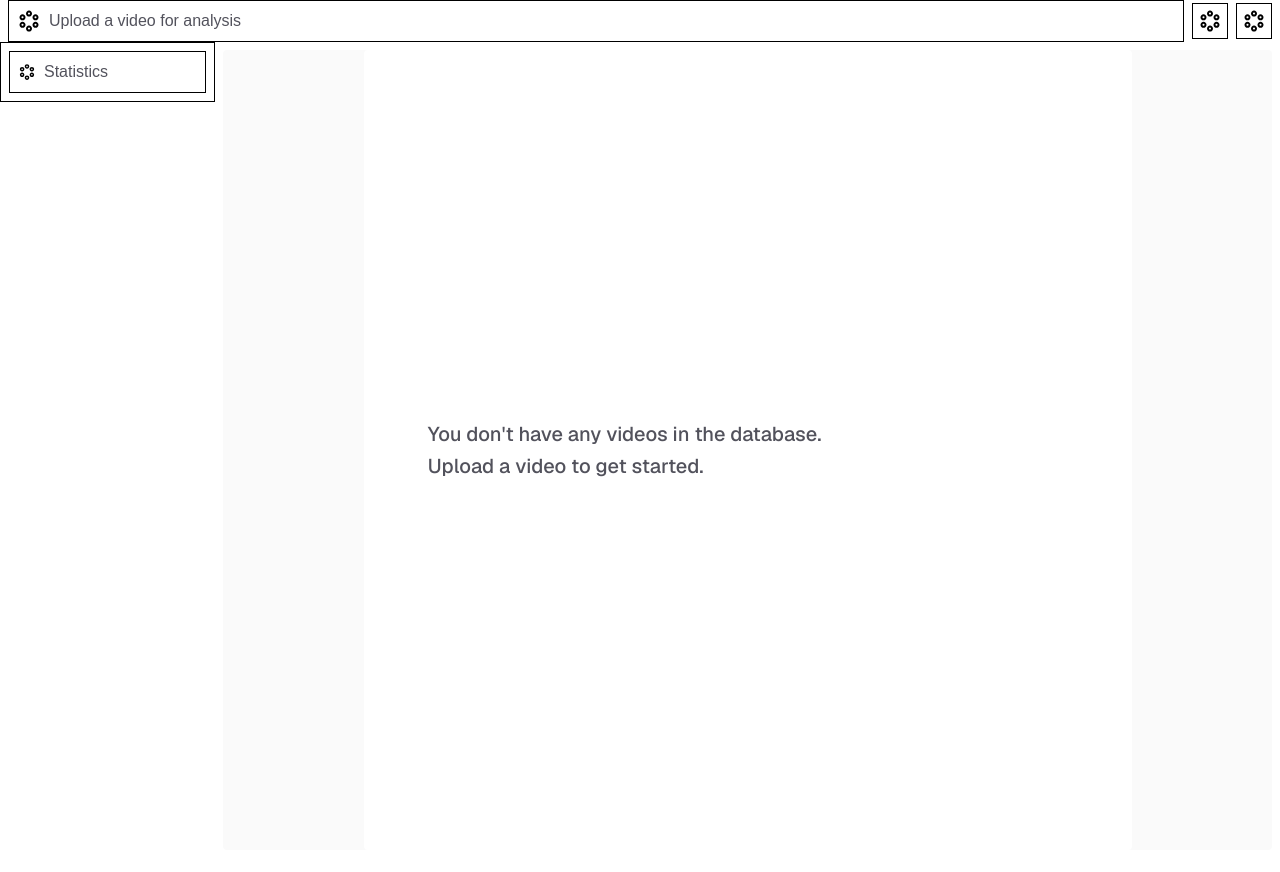
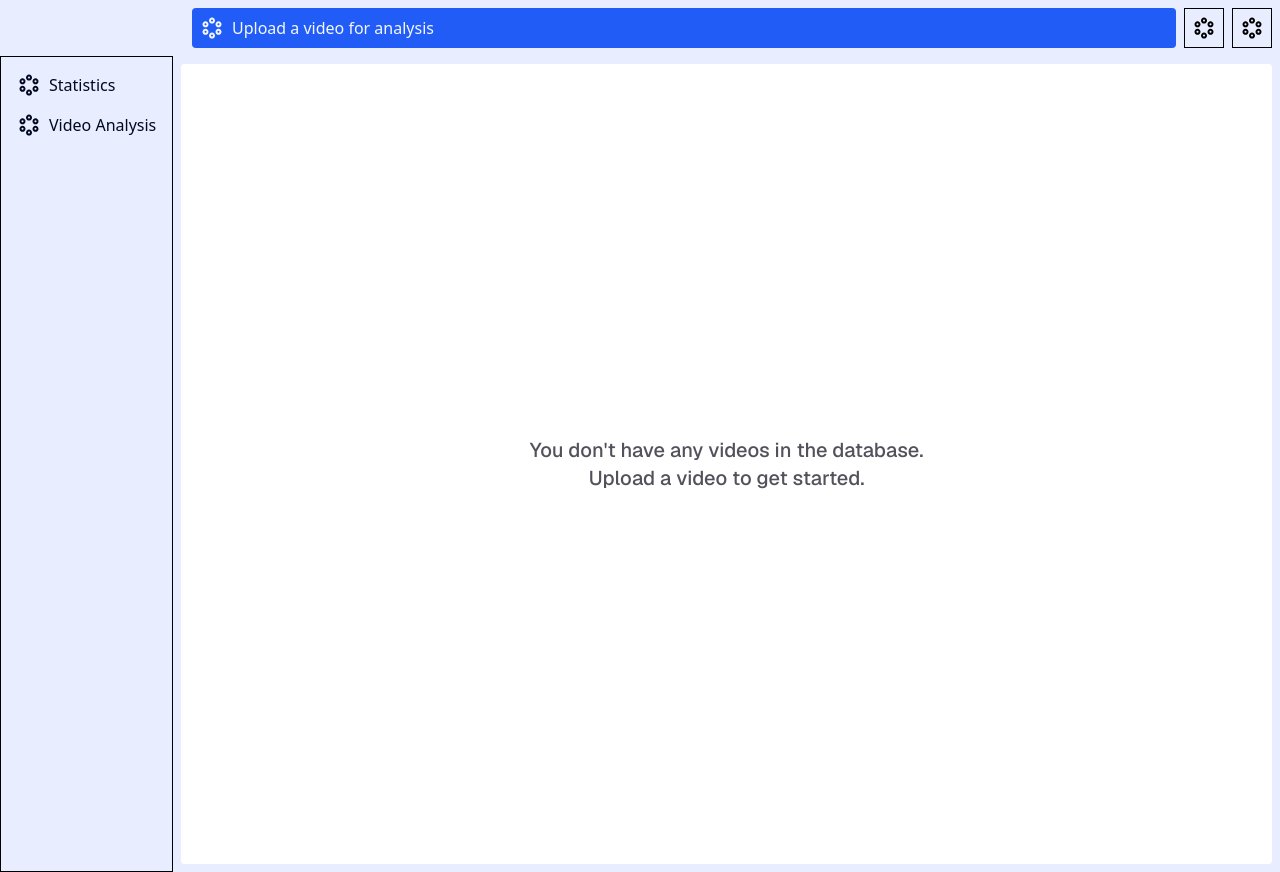
Before and after one commit to weijiePan/SBUHACKBall, a Next.js app in the folder client/: page / in a window 1280 px wide. Built offline with nearby package versions, Linux system fonts and the light colour scheme.

Commit message:
UI Changes

```diff
--- a/client/app/globals.css
+++ b/client/app/globals.css
@@ -1,18 +1,152 @@
 @import "tailwindcss";
 
-/* :root {
-  --background: #ffffff;
-  --foreground: #171717;
-} */
+:root {
+  --foreground: #010922;
+  --primary: #215cf7;
+  --secondary: #b574fa;
+  --accent: #c741f8;
+  --background: #f3f7ff;
+  --background-tone1: #E8EEFF;
+}
+
+:root[data-theme="light"] {
+  --text-50: #e6ecfe;
+  --text-100: #cedafd;
+  --text-200: #9cb4fc;
+  --text-300: #6b8ffa;
+  --text-400: #3969f9;
+  --text-500: #0844f7;
+  --text-600: #0636c6;
+  --text-700: #052994;
+  --text-800: #031b63;
+  --text-900: #020e31;
+  --text-950: #010719;
+
+  --background-50: #e5eeff;
+  --background-100: #ccddff;
+  --background-200: #99bbff;
+  --background-300: #6699ff;
+  --background-400: #3377ff;
+  --background-500: #0055ff;
+  --background-600: #0044cc;
+  --background-700: #003399;
+  --background-800: #002266;
+  --background-900: #001133;
+  --background-950: #00081a;
+
+  --primary-50: #e6edfe;
+  --primary-100: #cedbfd;
+  --primary-200: #9db7fb;
+  --primary-300: #6b94fa;
+  --primary-400: #3a70f8;
+  --primary-500: #094cf6;
+  --primary-600: #073dc5;
+  --primary-700: #052e94;
+  --primary-800: #041e62;
+  --primary-900: #020f31;
+  --primary-950: #010819;
+
+  --secondary-50: #f2e6fe;
+  --secondary-100: #e5cefd;
+  --secondary-200: #ca9dfb;
+  --secondary-300: #b06bfa;
+  --secondary-400: #963af8;
+  --secondary-500: #7c09f6;
+  --secondary-600: #6307c5;
+  --secondary-700: #4a0594;
+  --secondary-800: #310462;
+  --secondary-900: #190231;
+  --secondary-950: #0c0119;
+
+  --accent-50: #f8e6fe;
+  --accent-100: #f1cefd;
+  --accent-200: #e29dfb;
+  --accent-300: #d46bfa;
+  --accent-400: #c53af8;
+  --accent-500: #b709f6;
+  --accent-600: #9207c5;
+  --accent-700: #6e0594;
+  --accent-800: #490462;
+  --accent-900: #250231;
+  --accent-950: #120119;
+
+}
+
+:root[data-theme="dark"] {
+  --text-50: #010719;
+  --text-100: #020e31;
+  --text-200: #031d63;
+  --text-300: #052b94;
+  --text-400: #0639c6;
+  --text-500: #0848f7;
+  --text-600: #396cf9;
+  --text-700: #6b91fa;
+  --text-800: #9cb6fc;
+  --text-900: #cedafd;
+  --text-950: #e6edfe;
+
+  --background-50: #00081a;
+  --background-100: #000f33;
+  --background-200: #001f66;
+  --background-300: #002e99;
+  --background-400: #003dcc;
+  --background-500: #004cff;
+  --background-600: #3370ff;
+  --background-700: #6694ff;
+  --background-800: #99b8ff;
+  --background-900: #ccdbff;
+  --background-950: #e5edff;
+
+  --primary-50: #010819;
+  --primary-100: #020f31;
+  --primary-200: #041e62;
+  --primary-300: #052e94;
+  --primary-400: #073dc5;
+  --primary-500: #094cf6;
+  --primary-600: #3a70f8;
+  --primary-700: #6b94fa;
+  --primary-800: #9db7fb;
+  --primary-900: #cedbfd;
+  --primary-950: #e6edfe;
+
+  --secondary-50: #0c0119;
+  --secondary-100: #190231;
+  --secondary-200: #310462;
+  --secondary-300: #4a0594;
+  --secondary-400: #6307c5;
+  --secondary-500: #7c09f6;
+  --secondary-600: #963af8;
+  --secondary-700: #b06bfa;
+  --secondary-800: #ca9dfb;
+  --secondary-900: #e5cefd;
+  --secondary-950: #f2e6fe;
+
+  --accent-50: #120119;
+  --accent-100: #250231;
+  --accent-200: #490462;
+  --accent-300: #6e0594;
+  --accent-400: #9207c5;
+  --accent-500: #b709f6;
+  --accent-600: #c53af8;
+  --accent-700: #d46bfa;
+  --accent-800: #e29dfb;
+  --accent-900: #f1cefd;
+  --accent-950: #f8e6fe;
+}
+
 
 @theme inline {
   --color-background: var(--background);
+  --color-background-tone1: var(--background-tone1);
   --color-foreground: var(--foreground);
+  --color-primary: var(--primary);
+  --color-secondary: var(--secondary);
+  --color-accent: var(--accent);
   --font-sans: var(--font-geist-sans);
   --font-mono: var(--font-geist-mono);
 }
 
-@media (prefers-color-scheme: dark) {
+/* @media (prefers-color-scheme: dark) {
   :root {
     --background: #00030a;
     --foreground: #dce5fe;
@@ -20,10 +154,10 @@
     --secondary: #45058a;
     --accent: #8f07c0;
   }
-}
+} */
 
-body {
+/* body {
   background: var(--background);
   color: var(--foreground);
   font-family: Arial, Helvetica, sans-serif;
-}
+} */
--- a/client/app/layout.tsx
+++ b/client/app/layout.tsx
@@ -33,7 +33,7 @@ export default function RootLayout({
           <Header />
           <div className="flex flex-row min-h-screen w-full">
             <LeftSidebar />
-            <div className="p-2 w-full">
+            <div className="p-2 w-full bg-background-tone1">
               {children}
             </div>
           </div>
--- a/client/app/page.tsx
+++ b/client/app/page.tsx
@@ -3,8 +3,8 @@ import Image from "next/image";
 export default function Home() {
   return (
     <div className="h-lvh rounded flex items-center justify-center bg-zinc-50 font-sans dark:bg-black">
-      <main className="rounded flex w-full h-full max-w-3xl flex-col items-center justify-center py-32 px-16 bg-white dark:bg-zinc-900 sm:items-start">
-        <p className="text-xl max-w-md font-medium leading-8 text-zinc-600 dark:text-zinc-100">
+      <main className="rounded flex w-full h-full flex-col items-center justify-center bg-white dark:bg-zinc-900">
+        <p className="text-xl max-w-md text-center font-medium  text-zinc-600 dark:text-zinc-100">
           You don't have any videos in the database. Upload a video to get started.
         </p>
       </main>
--- a/client/app/ui/header.tsx
+++ b/client/app/ui/header.tsx
@@ -5,41 +5,40 @@ import Image from "next/image"
 
 export default function Header() {
     return (
-        <nav className="px-2 gap-2 flex flex-row items-center justify-between">
-            <div className="flex flex-row px-2 py-1 border w-full">
-                <Link className="flex flex-row gap-2" href="/statistics">
-                    <Image
-                        // How do I change color of svgs
-                        className="fill-indigo-500 stroke-blue-400 dark:invert text-zinc-600 dark:text-zinc-400"
-                        src="/dummyicon.svg"
-                        alt="Dummy Icon"
-                        width={24}
-                        height={24}
-                    />
-                    <p className="max-w-md text-md font-medium leading-8 text-zinc-600 dark:text-zinc-100"> Upload a video for analysis
+        <div className="">
+            <nav className="h-14 w-full pl-48 pr-2 bg-background-tone1 flex flex-row items-center gap-2">
+                <div className="h-10 flex flex-row px-2 py-1 bg-primary text-background rounded w-full">
+                    <Link className="flex items-center flex-row gap-2" href="/statistics">
+                        <svg
+                            className="text-text w-6 h-6"
+                            fill="currentColor"
+                            xmlns="http://www.w3.org/2000/svg" width="24" height="24" viewBox="0 0 24 24">
+                            <path fill="currentColor" d="M12 22.5q-1.25 0-2.125-.875T9 19.5t.875-2.125T12 16.5t2.125.875T15 19.5t-.875 2.125T12 22.5m0-2q.425 0 .713-.288T13 19.5t-.288-.712T12 18.5t-.712.288T11 19.5t.288.713t.712.287m-6.5-1.75q-1.25 0-2.125-.875T2.5 15.75t.875-2.125T5.5 12.75t2.125.875t.875 2.125t-.875 2.125t-2.125.875m13 0q-1.25 0-2.125-.875T15.5 15.75t.875-2.125t2.125-.875t2.125.875t.875 2.125t-.875 2.125t-2.125.875m-13-2q.425 0 .713-.288t.287-.712t-.288-.712t-.712-.288t-.712.288t-.288.712t.288.713t.712.287m13 0q.425 0 .713-.288t.287-.712t-.288-.712t-.712-.288t-.712.288t-.288.712t.288.713t.712.287m-13-5.5q-1.25 0-2.125-.875T2.5 8.25t.875-2.125T5.5 5.25t2.125.875T8.5 8.25t-.875 2.125t-2.125.875m13 0q-1.25 0-2.125-.875T15.5 8.25t.875-2.125T18.5 5.25t2.125.875t.875 2.125t-.875 2.125t-2.125.875m-13-2q.425 0 .713-.288T6.5 8.25t-.288-.712T5.5 7.25t-.712.288t-.288.712t.288.713t.712.287m13 0q.425 0 .713-.288t.287-.712t-.288-.712t-.712-.288t-.712.288t-.288.712t.288.713t.712.287M12 7.5q-1.25 0-2.125-.875T9 4.5t.875-2.125T12 1.5t2.125.875T15 4.5t-.875 2.125T12 7.5m0-2q.425 0 .713-.288T13 4.5t-.288-.712T12 3.5t-.712.288T11 4.5t.288.713T12 5.5" />
+                        </svg>
+                        <p className="max-w-md text-md font-medium leading-8 text-text truncate"> Upload a video for analysis
                         </p>
                     </Link>
                 </div>
                 <div className="flex gap-2 flex-row">
-                <div className="border flex justify-center items-center w-9 h-9">
-                    <Image
-                        className="dark:invert"
-                        src="/dummyicon.svg"
-                        alt="Dummy Icon"
-                        width={24}
-                        height={24}
-                    />
+                    <div className="border flex justify-center items-center w-10 h-10">
+                        <svg
+                            className="text-text w-6 h-6"
+                            fill="currentColor"
+                            xmlns="http://www.w3.org/2000/svg" width="24" height="24" viewBox="0 0 24 24">
+                            <path fill="currentColor" d="M12 22.5q-1.25 0-2.125-.875T9 19.5t.875-2.125T12 16.5t2.125.875T15 19.5t-.875 2.125T12 22.5m0-2q.425 0 .713-.288T13 19.5t-.288-.712T12 18.5t-.712.288T11 19.5t.288.713t.712.287m-6.5-1.75q-1.25 0-2.125-.875T2.5 15.75t.875-2.125T5.5 12.75t2.125.875t.875 2.125t-.875 2.125t-2.125.875m13 0q-1.25 0-2.125-.875T15.5 15.75t.875-2.125t2.125-.875t2.125.875t.875 2.125t-.875 2.125t-2.125.875m-13-2q.425 0 .713-.288t.287-.712t-.288-.712t-.712-.288t-.712.288t-.288.712t.288.713t.712.287m13 0q.425 0 .713-.288t.287-.712t-.288-.712t-.712-.288t-.712.288t-.288.712t.288.713t.712.287m-13-5.5q-1.25 0-2.125-.875T2.5 8.25t.875-2.125T5.5 5.25t2.125.875T8.5 8.25t-.875 2.125t-2.125.875m13 0q-1.25 0-2.125-.875T15.5 8.25t.875-2.125T18.5 5.25t2.125.875t.875 2.125t-.875 2.125t-2.125.875m-13-2q.425 0 .713-.288T6.5 8.25t-.288-.712T5.5 7.25t-.712.288t-.288.712t.288.713t.712.287m13 0q.425 0 .713-.288t.287-.712t-.288-.712t-.712-.288t-.712.288t-.288.712t.288.713t.712.287M12 7.5q-1.25 0-2.125-.875T9 4.5t.875-2.125T12 1.5t2.125.875T15 4.5t-.875 2.125T12 7.5m0-2q.425 0 .713-.288T13 4.5t-.288-.712T12 3.5t-.712.288T11 4.5t.288.713T12 5.5" />
+                        </svg>
                     </div>
-                <div className="border flex justify-center items-center w-9 h-9">
-                    <Image
-                        className="dark:invert"
-                        src="/dummyicon.svg"
-                        alt="Dummy Icon"
-                        width={24}
-                        height={24}
-                    />
+                    <div className="border flex justify-center items-center w-10 h-10">
+                        <svg
+                            className="text-text w-6 h-6"
+                            fill="currentColor"
+                            xmlns="http://www.w3.org/2000/svg" width="24" height="24" viewBox="0 0 24 24">
+                            <path fill="currentColor" d="M12 22.5q-1.25 0-2.125-.875T9 19.5t.875-2.125T12 16.5t2.125.875T15 19.5t-.875 2.125T12 22.5m0-2q.425 0 .713-.288T13 19.5t-.288-.712T12 18.5t-.712.288T11 19.5t.288.713t.712.287m-6.5-1.75q-1.25 0-2.125-.875T2.5 15.75t.875-2.125T5.5 12.75t2.125.875t.875 2.125t-.875 2.125t-2.125.875m13 0q-1.25 0-2.125-.875T15.5 15.75t.875-2.125t2.125-.875t2.125.875t.875 2.125t-.875 2.125t-2.125.875m-13-2q.425 0 .713-.288t.287-.712t-.288-.712t-.712-.288t-.712.288t-.288.712t.288.713t.712.287m13 0q.425 0 .713-.288t.287-.712t-.288-.712t-.712-.288t-.712.288t-.288.712t.288.713t.712.287m-13-5.5q-1.25 0-2.125-.875T2.5 8.25t.875-2.125T5.5 5.25t2.125.875T8.5 8.25t-.875 2.125t-2.125.875m13 0q-1.25 0-2.125-.875T15.5 8.25t.875-2.125T18.5 5.25t2.125.875t.875 2.125t-.875 2.125t-2.125.875m-13-2q.425 0 .713-.288T6.5 8.25t-.288-.712T5.5 7.25t-.712.288t-.288.712t.288.713t.712.287m13 0q.425 0 .713-.288t.287-.712t-.288-.712t-.712-.288t-.712.288t-.288.712t.288.713t.712.287M12 7.5q-1.25 0-2.125-.875T9 4.5t.875-2.125T12 1.5t2.125.875T15 4.5t-.875 2.125T12 7.5m0-2q.425 0 .713-.288T13 4.5t-.288-.712T12 3.5t-.712.288T11 4.5t.288.713T12 5.5" />
+                        </svg>
                     </div>
                 </div>
             </nav>
+
+        </div>
     )
 }
--- a/client/app/ui/left-sidebar.tsx
+++ b/client/app/ui/left-sidebar.tsx
@@ -2,21 +2,37 @@
 
 import Link from "next/link"
 import Image from "next/image"
+import { useSelectedLayoutSegment } from 'next/navigation'
 
 export default function LeftSidebar() {
+    const segment = useSelectedLayoutSegment();
     return (
-        <div className="w-1/5 h-full flex px-2 py-2 border">
- <div className="flex flex-row px-2 py-1 border w-full">
-                <Link className="flex flex-row gap-2" href="/statistics">
-                    <Image
-                        // How do I change color of svgs
-                        className="fill-indigo-500 stroke-blue-400 dark:invert text-zinc-600 dark:text-zinc-400"
-                        src="/dummyicon.svg"
-                        alt="Dummy Icon"
-                        width={18}
-                        height={18}
-                    />
-                    <p className="max-w-md text-md font-medium leading-8 text-zinc-600 dark:text-zinc-100"> Statistics
+        <div className="bg-background-tone1 w-48 flex flex-col px-2 py-2 border">
+            <div className="h-10 flex flex-row px-2 py-1 text-foreground rounded w-full">
+                <Link className="flex items-center flex-row gap-2" href="/statistics">
+                    <svg
+                        className="text-text w-6 h-6"
+                        fill="currentColor"
+                        xmlns="http://www.w3.org/2000/svg" width="24" height="24" viewBox="0 0 24 24">
+                        <path fill="currentColor" d="M12 22.5q-1.25 0-2.125-.875T9 19.5t.875-2.125T12 16.5t2.125.875T15 19.5t-.875 2.125T12 22.5m0-2q.425 0 .713-.288T13 19.5t-.288-.712T12 18.5t-.712.288T11 19.5t.288.713t.712.287m-6.5-1.75q-1.25 0-2.125-.875T2.5 15.75t.875-2.125T5.5 12.75t2.125.875t.875 2.125t-.875 2.125t-2.125.875m13 0q-1.25 0-2.125-.875T15.5 15.75t.875-2.125t2.125-.875t2.125.875t.875 2.125t-.875 2.125t-2.125.875m-13-2q.425 0 .713-.288t.287-.712t-.288-.712t-.712-.288t-.712.288t-.288.712t.288.713t.712.287m13 0q.425 0 .713-.288t.287-.712t-.288-.712t-.712-.288t-.712.288t-.288.712t.288.713t.712.287m-13-5.5q-1.25 0-2.125-.875T2.5 8.25t.875-2.125T5.5 5.25t2.125.875T8.5 8.25t-.875 2.125t-2.125.875m13 0q-1.25 0-2.125-.875T15.5 8.25t.875-2.125T18.5 5.25t2.125.875t.875 2.125t-.875 2.125t-2.125.875m-13-2q.425 0 .713-.288T6.5 8.25t-.288-.712T5.5 7.25t-.712.288t-.288.712t.288.713t.712.287m13 0q.425 0 .713-.288t.287-.712t-.288-.712t-.712-.288t-.712.288t-.288.712t.288.713t.712.287M12 7.5q-1.25 0-2.125-.875T9 4.5t.875-2.125T12 1.5t2.125.875T15 4.5t-.875 2.125T12 7.5m0-2q.425 0 .713-.288T13 4.5t-.288-.712T12 3.5t-.712.288T11 4.5t.288.713T12 5.5" />
+                    </svg>
+                    <p className="max-w-md text-md font-medium leading-8 text-text truncate">
+                        {segment}
+                        Statistics
+
+                    </p>
+                </Link>
+            </div>
+<div className="h-10 flex flex-row px-2 py-1 text-foreground rounded w-full">
+                <Link className="flex items-center flex-row gap-2" href="/">
+                    <svg
+                        className="text-text w-6 h-6"
+                        fill="currentColor"
+                        xmlns="http://www.w3.org/2000/svg" width="24" height="24" viewBox="0 0 24 24">
+                        <path fill="currentColor" d="M12 22.5q-1.25 0-2.125-.875T9 19.5t.875-2.125T12 16.5t2.125.875T15 19.5t-.875 2.125T12 22.5m0-2q.425 0 .713-.288T13 19.5t-.288-.712T12 18.5t-.712.288T11 19.5t.288.713t.712.287m-6.5-1.75q-1.25 0-2.125-.875T2.5 15.75t.875-2.125T5.5 12.75t2.125.875t.875 2.125t-.875 2.125t-2.125.875m13 0q-1.25 0-2.125-.875T15.5 15.75t.875-2.125t2.125-.875t2.125.875t.875 2.125t-.875 2.125t-2.125.875m-13-2q.425 0 .713-.288t.287-.712t-.288-.712t-.712-.288t-.712.288t-.288.712t.288.713t.712.287m13 0q.425 0 .713-.288t.287-.712t-.288-.712t-.712-.288t-.712.288t-.288.712t.288.713t.712.287m-13-5.5q-1.25 0-2.125-.875T2.5 8.25t.875-2.125T5.5 5.25t2.125.875T8.5 8.25t-.875 2.125t-2.125.875m13 0q-1.25 0-2.125-.875T15.5 8.25t.875-2.125T18.5 5.25t2.125.875t.875 2.125t-.875 2.125t-2.125.875m-13-2q.425 0 .713-.288T6.5 8.25t-.288-.712T5.5 7.25t-.712.288t-.288.712t.288.713t.712.287m13 0q.425 0 .713-.288t.287-.712t-.288-.712t-.712-.288t-.712.288t-.288.712t.288.713t.712.287M12 7.5q-1.25 0-2.125-.875T9 4.5t.875-2.125T12 1.5t2.125.875T15 4.5t-.875 2.125T12 7.5m0-2q.425 0 .713-.288T13 4.5t-.288-.712T12 3.5t-.712.288T11 4.5t.288.713T12 5.5" />
+                    </svg>
+                    <p className="max-w-md text-md font-medium leading-8 text-text truncate">
+                        Video Analysis
                     </p>
                 </Link>
             </div>
```
Lines whose indentation alone changed are shown as unchanged.
